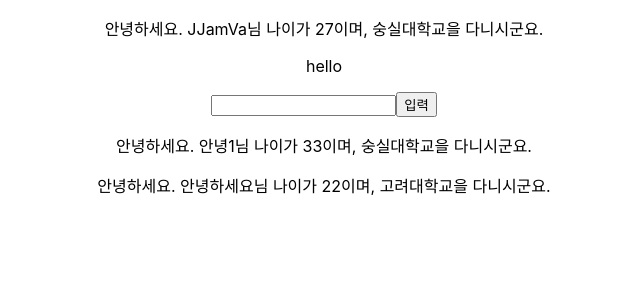
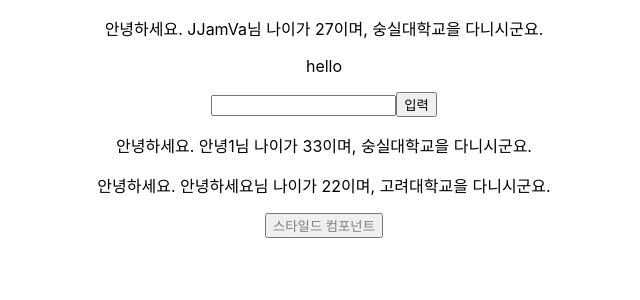
Before and after one commit to JJamVa/fintech, a React (Create React App) app in the folder Practice/my-app/: page / in a window 1280 px wide. Shown: the top 300 px of the page, without its empty margins (316-956 px from the left). Built offline with nearby package versions, Linux system fonts and the light colour scheme.

Commit message:
styled-components 버튼 생성

```diff
--- a/Practice/my-app/package.json
+++ b/Practice/my-app/package.json
@@ -9,6 +9,7 @@
     "react": "^18.2.0",
     "react-dom": "^18.2.0",
     "react-scripts": "5.0.1",
+    "styled-components": "^5.3.9",
     "web-vitals": "^2.1.4"
   },
   "scripts": {
--- a/Practice/my-app/src/App.js
+++ b/Practice/my-app/src/App.js
@@ -1,6 +1,7 @@
 import './App.css';
 import InputComponents from './components/InputComponent';
 import ListComponents from './components/ListComponents';
+import StyledComponents from './components/StyledComponents';
 import Welcome from './components/Welcome'
 
 
@@ -10,6 +11,7 @@ function App() {
       <Welcome userName="JJamVa" userAge={27} userSchool="숭실대학교"></Welcome>
       <InputComponents></InputComponents>
       <ListComponents></ListComponents>
+      <StyledComponents></StyledComponents>
       {/* property */}
       {/* class를 지양 function을 지향 */}
     </div>
--- /dev/null
+++ b/Practice/my-app/src/components/StyledComponents.js
@@ -0,0 +1,16 @@
+import React from 'react';
+import styled from "styled-components";
+
+const Button = styled.button`
+    color: grey;
+`;
+
+const StyledComponents = () => {
+    return (
+        <div>
+            <Button>스타일드 컴포넌트</Button>
+        </div>
+    )
+};
+
+export default StyledComponents
--- a/package.json
+++ b/package.json
@@ -1,5 +1,6 @@
 {
   "dependencies": {
-    "axios": "^1.3.4"
+    "axios": "^1.3.4",
+    "styled-components": "^5.3.9"
   }
 }
```
Also changed, not shown: 2 other files (tests, documents, lock files or other folders).
